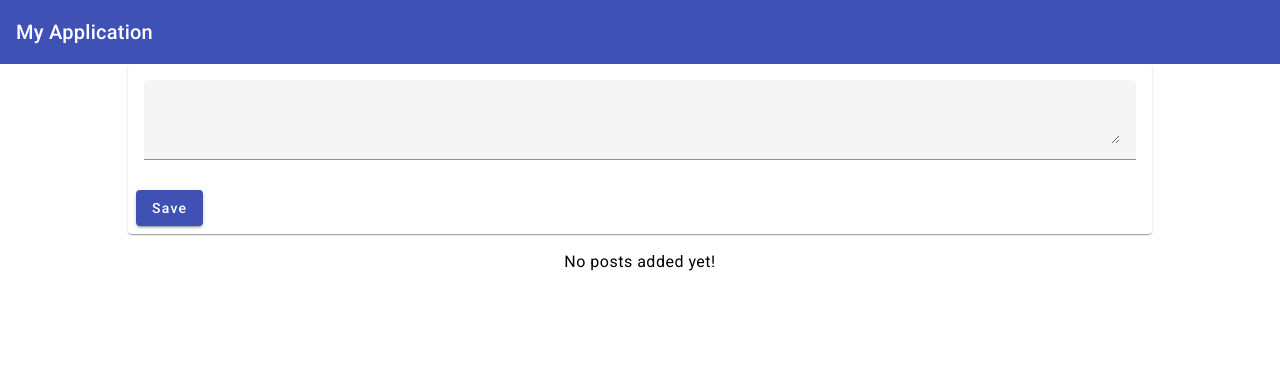
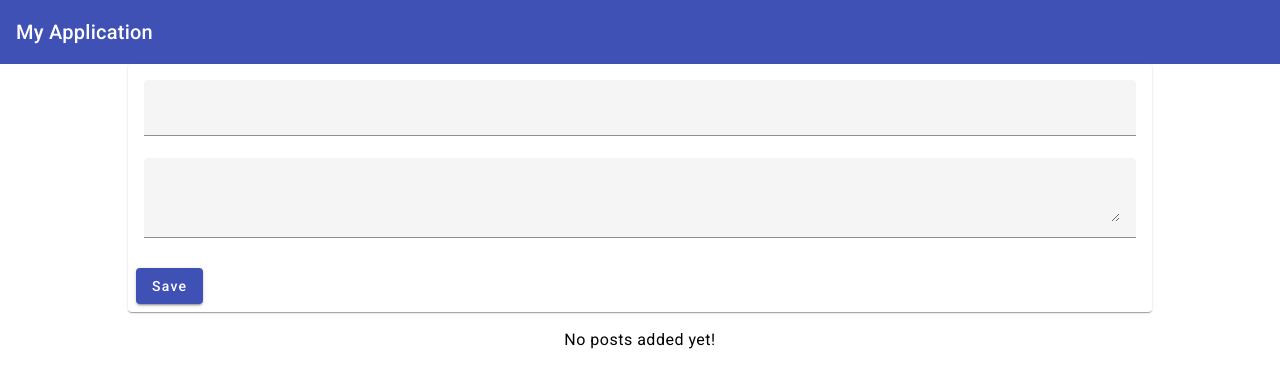
Before and after one commit to ankurinfoniti/angular-node-simple-cms, an Angular app: page / in a window 1280 px wide. Shown: the top 388 px of the page. Built offline with nearby package versions, Linux system fonts and the light colour scheme.

Commit message:
post add and show posts

```diff
--- a/src/app/app.component.html
+++ b/src/app/app.component.html
@@ -1,5 +1,5 @@
 <app-header></app-header>
 <main>
-  <app-post-create></app-post-create>
-  <app-post-list></app-post-list>
+  <app-post-create (postCreated)="onPostAdded($event)"></app-post-create>
+  <app-post-list [posts]="storedPosts"></app-post-list>
 </main>
--- a/src/app/app.component.ts
+++ b/src/app/app.component.ts
@@ -20,5 +20,9 @@ import { PostListComponent } from './posts/post-list/post-list.component';
   ],
 })
 export class AppComponent {
-  title = 'Angular Standalone Practice';
+  storedPosts: Array<{ title: string; content: string }> = [];
+
+  onPostAdded(post: { title: string; content: string }) {
+    this.storedPosts.push(post);
+  }
 }
--- a/src/app/posts/post-create/post-create.component.html
+++ b/src/app/posts/post-create/post-create.component.html
@@ -1,7 +1,10 @@
 <mat-card>
   <mat-card-content>
     <mat-form-field>
-      <textarea matInput [(ngModel)]="currentValue"></textarea>
+      <input type="text" matInput [(ngModel)]="title" />
+    </mat-form-field>
+    <mat-form-field>
+      <textarea matInput [(ngModel)]="content"></textarea>
     </mat-form-field>
   </mat-card-content>
 
--- a/src/app/posts/post-create/post-create.component.ts
+++ b/src/app/posts/post-create/post-create.component.ts
@@ -1,4 +1,4 @@
-import { Component } from '@angular/core';
+import { Component, EventEmitter, Output } from '@angular/core';
 import { CommonModule } from '@angular/common';
 import { FormsModule } from '@angular/forms';
 
@@ -20,10 +20,16 @@ import { MatButtonModule } from '@angular/material/button';
   styleUrls: ['./post-create.component.css'],
 })
 export class PostCreateComponent {
-  currentValue = '';
-  newPost = 'NO CONTENT';
+  title = '';
+  content = '';
+  @Output() postCreated = new EventEmitter();
 
   onAddPost() {
-    this.newPost = this.currentValue;
+    const post = {
+      title: this.title,
+      content: this.content,
+    };
+
+    this.postCreated.emit(post);
   }
 }
--- a/src/app/posts/post-list/post-list.component.ts
+++ b/src/app/posts/post-list/post-list.component.ts
@@ -1,4 +1,4 @@
-import { Component } from '@angular/core';
+import { Component, Input } from '@angular/core';
 import { CommonModule } from '@angular/common';
 
 import { MatExpansionModule } from '@angular/material/expansion';
@@ -11,5 +11,5 @@ import { MatExpansionModule } from '@angular/material/expansion';
   styleUrls: ['./post-list.component.css'],
 })
 export class PostListComponent {
-  posts: Array<{ title: string; content: string }> = [];
+  @Input() posts: Array<{ title: string; content: string }> = [];
 }
```
